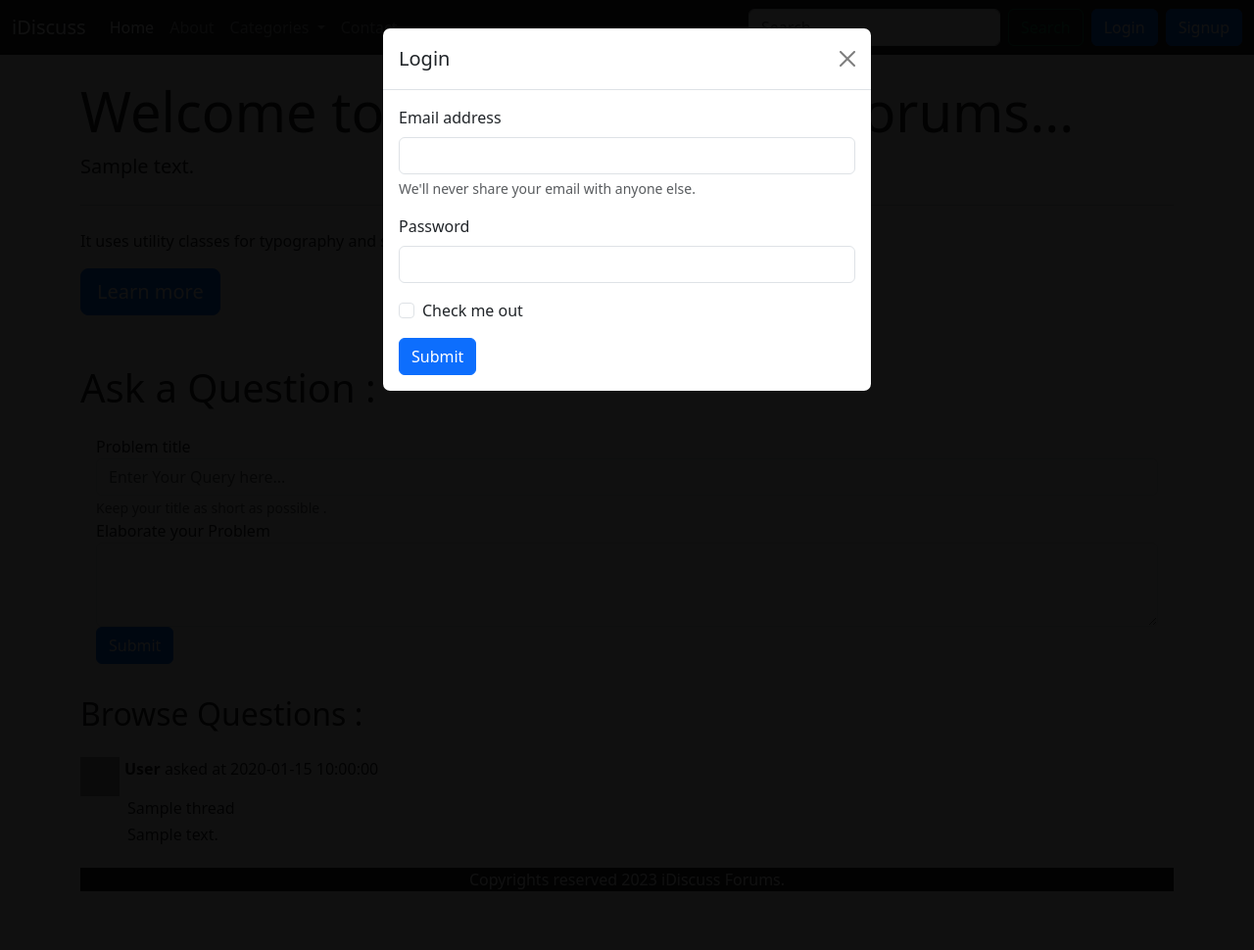
After one commit to abhigupta579/Forum, a PHP site: page /threads.php?catid=1 in a window 1280 px wide, after a click on "Login". The commit adds this page. Shown: the whole page at 98% size. Run offline with PHP 8.4, Linux system fonts and the light colour scheme; tables that the repository leaves empty or names only in its code hold one stand-in row (values such as "Sample post"); grey boxes are pictures that could not be loaded.

Commit message:
learnform

```diff
--- /dev/null
+++ b/dbconnect.php
@@ -0,0 +1,13 @@
+<?php
+$servername = "localhost";
+$username = "root";
+$password = "";
+$dbName = "idiscuss";
+
+$con = mysqli_connect($servername, $username, $password, $dbName);
+
+if ($con) {
+    // echo "Connection Successful";
+} else {
+    die("Connection not Established due to " . mysqli_connect_error());
+}
--- a/header.php
+++ b/header.php
@@ -10,39 +10,56 @@
   <script src="https://cdn.jsdelivr.net/npm/bootstrap@5.3.2/dist/js/bootstrap.min.js" integrity="sha384-BBtl+eGJRgqQAUMxJ7pMwbEyER4l1g+O15P+16Ep7Q9Q+zqX6gSbd85u4mG4QzX+" crossorigin="anonymous"></script>
 </head>
 
-<body>
 <?php
 echo '
+<body>
   <nav class="navbar navbar-expand-lg navbar-dark bg-dark">
     <div class="container-fluid">
-      <a class="navbar-brand" href="#">iDiscuss</a>
+      <a class="navbar-brand" href="/forum">iDiscuss</a>
       <button class="navbar-toggler" type="button" data-bs-toggle="collapse" data-bs-target="#navbarSupportedContent" aria-controls="navbarSupportedContent" aria-expanded="false" aria-label="Toggle navigation">
         <span class="navbar-toggler-icon"></span>
       </button>
       <div class="collapse navbar-collapse" id="navbarSupportedContent">
         <ul class="navbar-nav me-auto mb-2 mb-lg-0">
           <li class="nav-item">
-            <a class="nav-link active" aria-current="page" href="">Home</a>
+            <a class="nav-link active" aria-current="page" href="/forum">Home</a>
           </li>
           <li class="nav-item">
-            <a class="nav-link active" aria-current="page" href="">About</a>
+            <a class="nav-link" href="/forum/about.php">About</a>
+          </li>
+          <li class="nav-item dropdown">
+            <a class="nav-link dropdown-toggle" href="#" role="button" data-bs-toggle="dropdown" aria-expanded="false">
+              Categories
+            </a>
+            <ul class="dropdown-menu">
+              <li><a class="dropdown-item" href="#">Action</a></li>
+              <li><a class="dropdown-item" href="#">Another action</a></li>
+              <li>
+                <hr class="dropdown-divider">
+              </li>
+              <li><a class="dropdown-item" href="#">Something else here</a></li>
+            </ul>
           </li>
           <li class="nav-item">
-            <a class="nav-link active" aria-current="page" href="">Categories</a>
-          </li>
-          <li class="nav-item">
-            <a class="nav-link active" aria-current="page" href="">Contacts</a>
+            <a class="nav-link" href="/forum/contact.php">Contact</a>
           </li>
         </ul>
         <form class="d-flex" role="search">
           <input class="form-control me-2" type="search" placeholder="Search" aria-label="Search">
           <button class="btn btn-outline-success" type="submit">Search</button>
-          <button class="btn btn-primary ms-2" type="submit">Login</button>
-          <button class="btn btn-primary ms-2" type="submit">SignUp</button>
+          <button type="button" class="btn btn-primary ms-2" data-bs-toggle="modal" data-bs-target="#loginModal">
+          Login
+      </button>
+          <button type="button" class="btn btn-primary ms-2" data-bs-toggle="modal" data-bs-target="#signupModal">
+          Signup
+      </button>
         </form>
       </div>
     </div>
-  </nav>'
+  </nav>';
+
+require 'loginModal.php';
+require 'signupModal.php';
 ?>
 </body>
 
--- /dev/null
+++ b/loginModal.php
@@ -0,0 +1,61 @@
+<!DOCTYPE html>
+<html lang="en">
+
+<head>
+    <meta charset="UTF-8">
+    <meta name="viewport" content="width=device-width, initial-scale=1.0">
+    <title>LoginModal</title>
+    <link href="https://cdn.jsdelivr.net/npm/bootstrap@5.3.2/dist/css/bootstrap.min.css" rel="stylesheet"
+        integrity="sha384-T3c6CoIi6uLrA9TneNEoa7RxnatzjcDSCmG1MXxSR1GAsXEV/Dwwykc2MPK8M2HN" crossorigin="anonymous">
+    <script src="https://cdn.jsdelivr.net/npm/@popperjs/core@2.11.8/dist/umd/popper.min.js"
+        integrity="sha384-I7E8VVD/ismYTF4hNIPjVp/Zjvgyol6VFvRkX/vR+Vc4jQkC+hVqc2pM8ODewa9r" crossorigin="anonymous">
+    </script>
+    <script src="https://cdn.jsdelivr.net/npm/bootstrap@5.3.2/dist/js/bootstrap.min.js"
+        integrity="sha384-BBtl+eGJRgqQAUMxJ7pMwbEyER4l1g+O15P+16Ep7Q9Q+zqX6gSbd85u4mG4QzX+" crossorigin="anonymous">
+    </script>
+</head>
+
+<body>
+    <!-- Button trigger modal -->
+    <!-- <button type="button" class="btn btn-primary" data-bs-toggle="modal" data-bs-target="#loginModal">
+        Login
+    </button> -->
+
+    <!-- Modal -->
+    <div class="modal fade" id="loginModal" tabindex="-1" aria-labelledby="loginModalLabel" aria-hidden="true">
+        <div class="modal-dialog">
+            <div class="modal-content">
+                <div class="modal-header">
+                    <h1 class="modal-title fs-5" id="loginModalLabel">Login</h1>
+                    <button type="button" class="btn-close" data-bs-dismiss="modal" aria-label="Close"></button>
+                </div>
+                <div class="modal-body">
+                    <!-- Login Form... -->
+                    <form>
+                        <div class="mb-3">
+                            <label for="exampleInputEmail1" class="form-label">Email address</label>
+                            <input type="email" class="form-control" id="exampleInputEmail1"
+                                aria-describedby="emailHelp">
+                            <div id="emailHelp" class="form-text">We'll never share your email with anyone else.</div>
+                        </div>
+                        <div class="mb-3">
+                            <label for="exampleInputPassword1" class="form-label">Password</label>
+                            <input type="password" class="form-control" id="exampleInputPassword1">
+                        </div>
+                        <div class="mb-3 form-check">
+                            <input type="checkbox" class="form-check-input" id="exampleCheck1">
+                            <label class="form-check-label" for="exampleCheck1">Check me out</label>
+                        </div>
+                        <button type="submit" class="btn btn-primary">Submit</button>
+                    </form>
+                </div>
+                <!-- <div class="modal-footer">
+                    <button type="button" class="btn btn-secondary" data-bs-dismiss="modal">Close</button>
+                    <button type="button" class="btn btn-primary">Save changes</button>
+                </div> -->
+            </div>
+        </div>
+    </div>
+</body>
+
+</html>
--- /dev/null
+++ b/signupModal.php
@@ -0,0 +1,57 @@
+<!DOCTYPE html>
+<html lang="en">
+
+<head>
+    <meta charset="UTF-8">
+    <meta name="viewport" content="width=device-width, initial-scale=1.0">
+    <title>SignupModal</title>
+    <link href="https://cdn.jsdelivr.net/npm/bootstrap@5.3.2/dist/css/bootstrap.min.css" rel="stylesheet" integrity="sha384-T3c6CoIi6uLrA9TneNEoa7RxnatzjcDSCmG1MXxSR1GAsXEV/Dwwykc2MPK8M2HN" crossorigin="anonymous">
+    <script src="https://cdn.jsdelivr.net/npm/@popperjs/core@2.11.8/dist/umd/popper.min.js" integrity="sha384-I7E8VVD/ismYTF4hNIPjVp/Zjvgyol6VFvRkX/vR+Vc4jQkC+hVqc2pM8ODewa9r" crossorigin="anonymous">
+    </script>
+    <script src="https://cdn.jsdelivr.net/npm/bootstrap@5.3.2/dist/js/bootstrap.min.js" integrity="sha384-BBtl+eGJRgqQAUMxJ7pMwbEyER4l1g+O15P+16Ep7Q9Q+zqX6gSbd85u4mG4QzX+" crossorigin="anonymous">
+    </script>
+</head>
+
+<body>
+    <!-- Button trigger modal -->
+    <!-- <button type="button" class="btn btn-primary" data-bs-toggle="modal" data-bs-target="signupModal">
+        Signup
+    </button> -->
+
+    <!-- Modal -->
+    <div class="modal fade" id="signupModal" tabindex="-1" aria-labelledby="signupModalLabel" aria-hidden="true">
+        <div class="modal-dialog">
+            <div class="modal-content">
+                <div class="modal-header">
+                    <h1 class="modal-title fs-5" id="signupModalLabel">Signup</h1>
+                    <button type="button" class="btn-close" data-bs-dismiss="modal" aria-label="Close"></button>
+                </div>
+                <div class="modal-body">
+                    <!-- Signup Form... -->
+                    <form action="/forum/signup.php" method="post">
+                        <div class="mb-3">
+                            <label for="exampleInputEmail1" class="form-label">Email address</label>
+                            <input type="email" class="form-control" id="exampleInputEmail1" name="signupEmail" aria-describedby="emailHelp">
+                            <div id="emailHelp" class="form-text">We'll never share your email with anyone else.</div>
+                        </div>
+                        <div class="mb-3">
+                            <label for="exampleInputPassword1" class="form-label">Password</label>
+                            <input type="password" class="form-control" name="signupPassword" id="exampleInputPassword1">
+                        </div>
+                        <div class="mb-3">
+                            <label for="exampleInputPassword1" class="form-label">Comfirm Password</label>
+                            <input type="password" class="form-control" id="exampleInputPassword1" name="signupcPassword">
+                        </div>
+                        <button type="submit" class="btn btn-primary">Submit</button>
+                    </form>
+                </div>
+                <!-- <div class="modal-footer">
+                    <button type="button" class="btn btn-secondary" data-bs-dismiss="modal">Close</button>
+                    <button type="button" class="btn btn-primary">Save changes</button>
+                </div> -->
+            </div>
+        </div>
+    </div>
+</body>
+
+</html>
--- /dev/null
+++ b/threads.php
@@ -0,0 +1,130 @@
+<?php
+require 'dbconnect.php';
+?>
+
+<!DOCTYPE html>
+<html lang="en">
+
+<head>
+    <meta charset="UTF-8">
+    <meta name="viewport" content="width=device-width, initial-scale=1.0">
+    <title>Forum</title>
+    <link href="https://cdn.jsdelivr.net/npm/bootstrap@5.3.2/dist/css/bootstrap.min.css" rel="stylesheet"
+        integrity="sha384-T3c6CoIi6uLrA9TneNEoa7RxnatzjcDSCmG1MXxSR1GAsXEV/Dwwykc2MPK8M2HN" crossorigin="anonymous">
+</head>
+
+<body>
+    <?php
+    require 'header.php';
+
+    //Particular Thread is being Fetched...
+    $id = $_GET['catid'];  //catid is used to get Category ID...
+    $sql = "SELECT * FROM `categories` WHERE `category_id`=$id";
+    $result = mysqli_query($con, $sql);
+
+    while ($row = mysqli_fetch_assoc($result)) {
+        $catname = $row['category_name'];
+        $catdesc = $row['category_description'];
+    }
+    ?>
+    <!-- jumbotron is used... -->
+    <div class="container bg-light mt-4">
+        <div class="jumbotron">
+            <h1 class="display-4">Welcome to <?php echo $catname ?> forums...</h1>
+            <p class="lead"><?php echo $catdesc ?></p>
+            <hr class="my-4">
+            <p>It uses utility classes for typography and spacing to space content out within the larger container.</p>
+            <a class="btn btn-primary btn-lg" href="#" role="button">Learn more</a>
+        </div>
+    </div>
+
+
+    <!-- Questions are being Asked here about that Particular Thread... -->
+    <?php
+    echo '
+    <div class="container media" style="margin-top: 50px;">
+        <h1>Ask a Question : </h1>
+        <!-- Questions are being Asked here by FORMS... -->
+        <div class="formQ  bg-light mt-2 mb-3 p-3">
+            <form action="/forum/threads.php?catid=' . $id . '" method="post">
+                <div class="form-group">
+                    <label for="exampleInputEmail1">Problem title</label>
+                    <input type="text" class="form-control" id="title" name="title" aria-describedby="emailHelp"
+                        placeholder="Enter Your Query here...">
+                    <small id="problemHelp" class="form-text text-muted">Keep your title as short as possible .</small>
+                </div>
+                <div class="form-group">
+                    <label for="exampleInputPassword1">Elaborate your Problem</label>
+                    <textarea class="form-control" id="desc" name="desc" rows="3"></textarea>
+                </div>
+                <button type="submit" class="btn btn-primary">Submit</button>
+            </form>
+        </div>';
+
+
+    //Adding Questions via FORM...
+    $method = $_SERVER['REQUEST_METHOD'];
+    //  echo $method;
+
+    //Thread Post Query is run here...
+    if ($method == 'POST') {
+        $th_title = $_POST['title'];
+        $th_desc = $_POST['desc'];
+        $sql = "INSERT INTO `thread` (`thread_title`, `thread_desc`, `thread_cat_id`, `thread_user_id`, `timestamp`) VALUES ('$th_title', '$th_desc', '$id', '0', '2023-11-28 08:52:44.000000')";
+        $result = mysqli_query($con, $sql);
+        if ($result) {
+            echo "<br>Your Thread has been Added.";
+        } else {
+            die("<br>Thread not Added");
+        }
+    }
+    ?>
+    <h2>Browse Questions : </h2>
+    <?php
+    //Threads Query are being run...
+    $id = $_GET['catid']; //catid is used bcz of that required category...
+    $sql = "SELECT * FROM `thread` WHERE `thread_cat_id`=$id"; //Thread_cat_id is Used to Discuss about Individual Categories...
+    $result = mysqli_query($con, $sql);
+    //To check whether Result exists or not...
+    $noResult = true; //By default NO result let assume...
+    while ($row = mysqli_fetch_assoc($result)) {
+        $noResult = false;
+        $id = $row['thread_id'];
+        $title = $row['thread_title'];
+        $desc = $row['thread_desc'];
+        $thread_time = $row['timestamp'];
+
+        //    Media-Objects are Used...
+        //Questions are Found here...
+        echo '<div class="media mt-4">
+            <img class="mr-3" src="https://source.unsplash.com/40x40/?coding,code" class="card-img"
+                alt="Generic placeholder image" style="float:left; margin-right: 5px">
+            <div class="media-body">
+            <p><b>User</b> asked at ' . $thread_time . '</p>
+                <h6 class="mt-0 ms-5" style="margin-top: -20px; display: inline-block"><a href="/forum/threadq.php?threadid=' . $id . '" class="text-dark text-decoration-none">' . $title . '</a></h6><h6 class="ms-5">' . $desc . '
+            </h6></div>
+    </div>';
+    }
+
+    // echo var_dump($noResult);
+    if ($noResult) {
+        echo '<div class="jumbotron jumbotron-fluid bg-light p-5">
+            <div class="container">
+              <p class="display-4">No Questions asked so far.</p>
+              <p class="lead">Be the 1st Person to Ask the Questions.</p>
+            </div>
+          </div>';
+    }
+    ?>
+
+    <?php require 'footer.php'; ?>
+
+    <script src="https://cdn.jsdelivr.net/npm/@popperjs/core@2.11.8/dist/umd/popper.min.js"
+        integrity="sha384-I7E8VVD/ismYTF4hNIPjVp/Zjvgyol6VFvRkX/vR+Vc4jQkC+hVqc2pM8ODewa9r" crossorigin="anonymous">
+    </script>
+    <script src="https://cdn.jsdelivr.net/npm/bootstrap@5.3.2/dist/js/bootstrap.min.js"
+        integrity="sha384-BBtl+eGJRgqQAUMxJ7pMwbEyER4l1g+O15P+16Ep7Q9Q+zqX6gSbd85u4mG4QzX+" crossorigin="anonymous">
+    </script>
+</body>
+
+</html>
```
Also changed, not shown: about.php (added, +80 -0 lines), index.php (+5 -17 lines), signup.php (added, +23 -0 lines), threadq.php (added, +120 -0 lines). Lines whose indentation alone changed are shown as unchanged.
